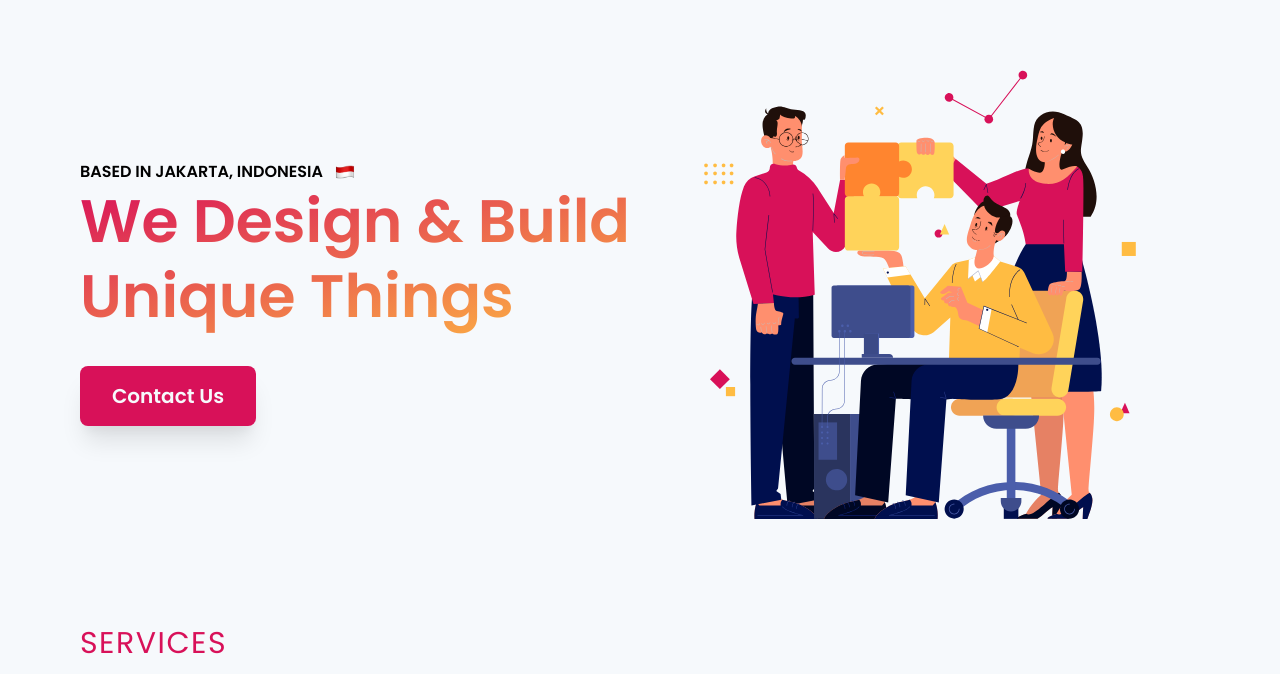
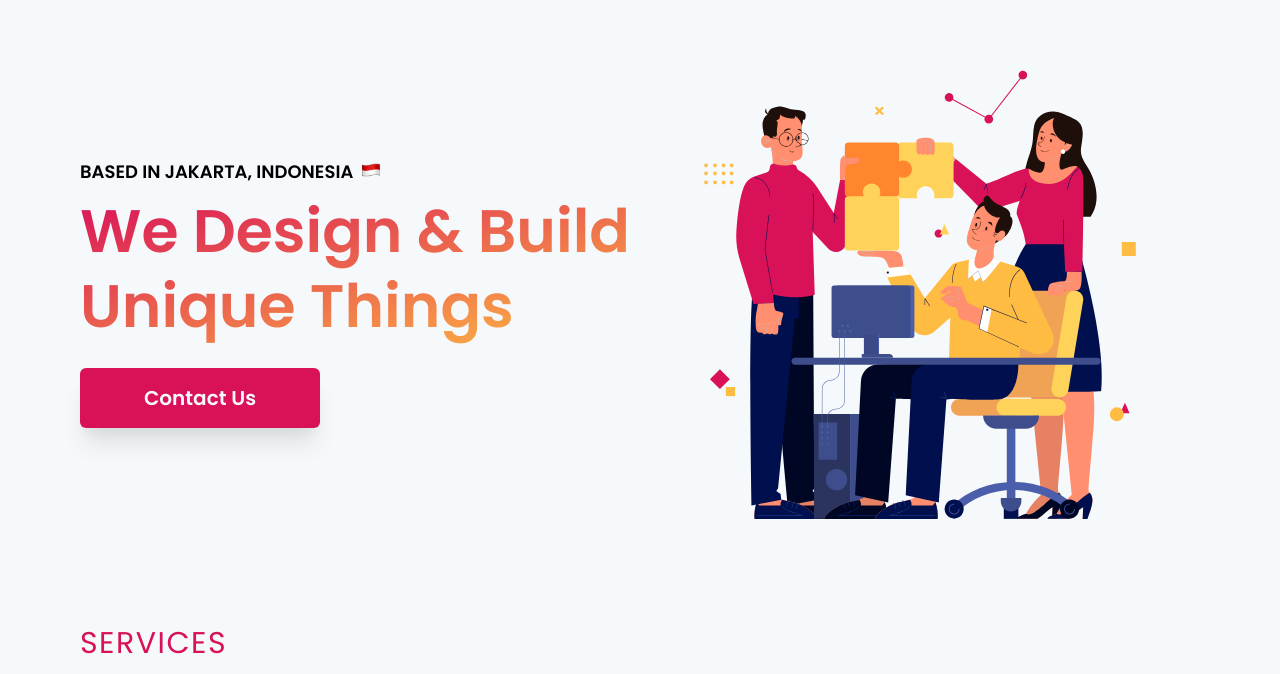
Before and after one commit to StudioKarsa/studiokarsa-web, a Gatsby site: page / in a window 1280 px wide. Shown: the part 103-777 px from the top of the page. Built offline with nearby package versions, Linux system fonts and the light colour scheme; Gatsby itself is replaced by a stand-in of ours.

Commit message:
fix resposive on smaller device

```diff
--- a/src/components/landing-page/Hero.jsx
+++ b/src/components/landing-page/Hero.jsx
@@ -1,14 +1,16 @@
 import React from 'react'
-
 import { StaticImage } from "gatsby-plugin-image"
 
 import TeamworkSVG from '../../assets/images/teamwork.svg'
 
 function Hero() {
-  return <div className="flex flex-col flex-col-reverse lg:flex-row items-center px-6 md:px-20 lg:mt-0">
-    <div className="flex-1 flex-col">
-      <div className="flex items-center uppercase font-semibold space-x-3">
-        <span>based in jakarta, indonesia</span>
+  return <div className="flex flex-col flex-col-reverse items-center lg:flex-row px-6 md:px-20">
+    <div className="flex-1 flex-col space-y-2">
+      <div className="flex items-center space-x-2">
+        <div className="uppercase font-semibold md:text-lg 2xl:text-xl">
+          based in jakarta, indonesia
+        </div>
+        <div>
           <StaticImage
             src="../../assets/images/indonesia-flag.png"
             alt="indonesia flag"
@@ -16,15 +18,16 @@ function Hero() {
             height={20}
           />
         </div>
-      <div className="capitalize font-bold text-transparent bg-clip-text bg-gradient-to-br from-primary to-secondary leading-tight lg:leading-normal xl:leading-tight 2xl:leading-tight text-5xl md:text-5xl lg:text-6xl 2xl:text-8xl">
+      </div>
+      <div className="capitalize font-bold leading-tight text-transparent bg-clip-text bg-gradient-to-br from-primary to-secondary md:leading-tight 2xl:leading-tight text-5xl md:text-6xl 2xl:text-8xl">
         we design &amp; build unique things
       </div>
-      <div className="capitalize inline-block text-white font-semibold bg-primary shadow-xl rounded-lg mt-8 text-base p-3 px-5 lg:p-3 lg:px-6 lg:text-xl 2xl:text-2xl xl:p-4 xl:px-8 2xl:p-7 2xl:px-14">
-        contact us
+      <div>
+        <button className="capitalize inline-block font-semibold text-white bg-primary shadow-xl rounded-md mt-4 py-2 px-10 text-base xl:py-3 xl:px-12 xl:py-4 xl:px-16 xl:text-xl">contact us</button>
       </div>
     </div>
-    <div className="flex-1 lg:flex">
-      <TeamworkSVG className="w-full h-auto" />
+    <div className="flex-1 flex-col">
+      <TeamworkSVG className="w-full h-auto"></TeamworkSVG>
     </div>
   </div>
 }
```
Lines whose indentation alone changed are shown as unchanged.
